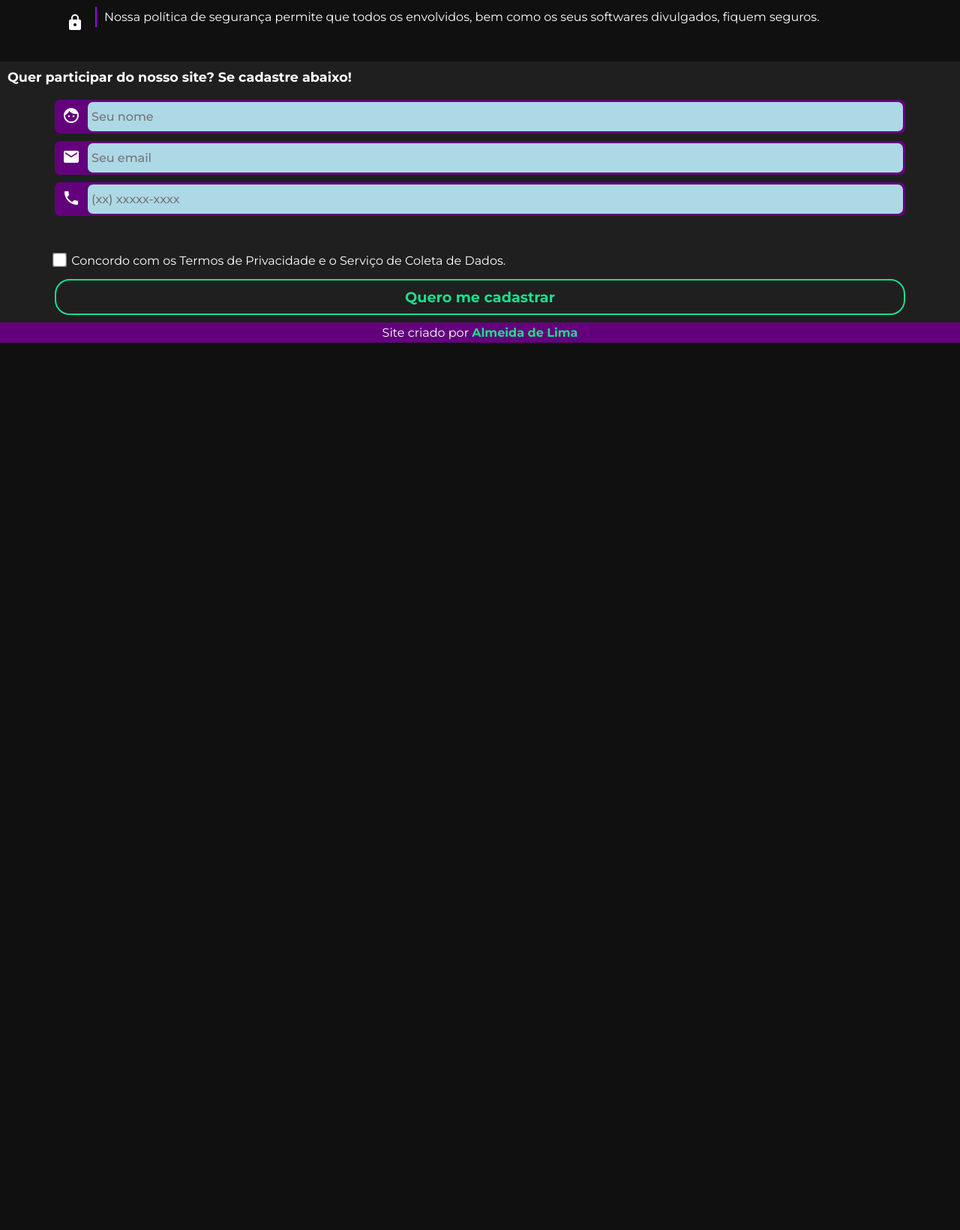
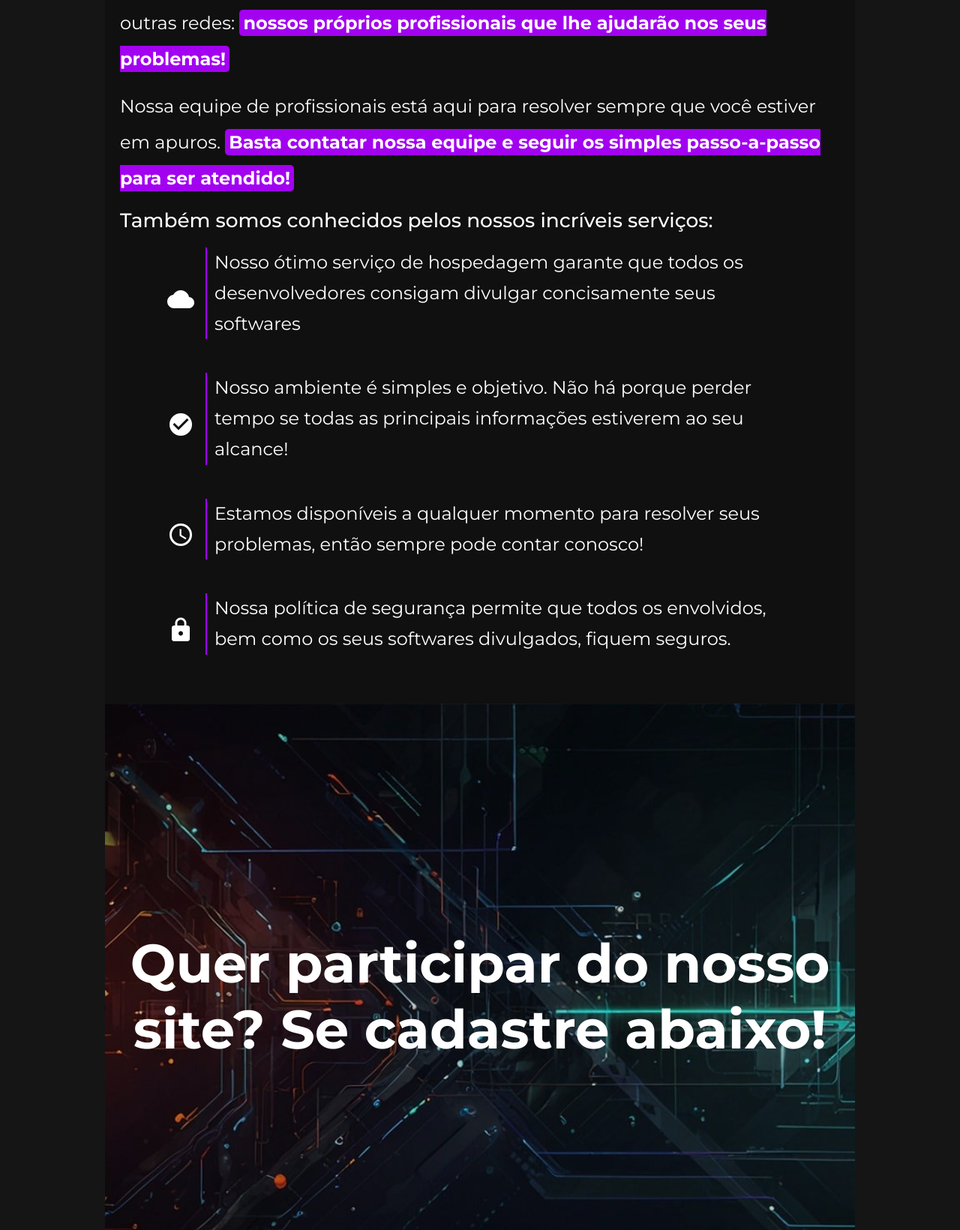
Before and after one commit to GabAlmeyda/Landing-Page, a plain HTML site: page index.html in a window 1280 px wide. Shown: the part 929-2569 px from the top of the page at 75% size. Before the commit the page ends 1386 px from the top, so only its background shows below. Drawn offline with Linux system fonts and the light colour scheme.

Commit message:
terminei quase tudo, pq ainda falta colocar a navbar

```diff
--- a/index.html
+++ b/index.html
@@ -11,9 +11,9 @@
     <link href="https://fonts.googleapis.com/icon?family=Material+Icons" rel="stylesheet">
 
     <link rel="stylesheet" href="styles/style.css">
-    <link rel="stylesheet" href="styles/medium-phones.css" media="screen and (min-width: 481px) and (max-width: 767px)">
-    <link rel="stylesheet" href="styles/tablet-query.css" media="screen and (min-width: 768px) and (max-width: 1224px)">
-    <link rel="stylesheet" href="styles/desktop-query.css" media="screen and (min-width: 1225px)">
+    <link rel="stylesheet" href="styles/medium-phones.css" media="screen and (min-width: 481px)">
+    <link rel="stylesheet" href="styles/tablet-query.css" media="screen and (min-width: 768px)">
+    <link rel="stylesheet" href="styles/desktop-query.css" media="screen and (min-width: 1224px)">
 </head>
 
 <body>
@@ -76,7 +76,10 @@
 
         <!-- The form container -->
         <div id="form-container">
-            <h3>Quer participar do nosso site? Se cadastre abaixo!</h3>
+            <div id="image-container-2">
+                <h3>Quer participar do nosso site? Se cadastre abaixo!</h3>
+            </div>
+            <p>Se cadastrando abaixo, você terá acesso a todos os nosso recursos, de forma prática e rápida!</p>
             <form action="cadastro.php" method="get" autocomplete="on">
                 <div class="input-container">
                     <div class="icon">
--- a/styles/desktop-query.css
+++ b/styles/desktop-query.css
@@ -1 +1,47 @@
 /* Media Query for desktop screen */
+html {
+    font-size: 1.5rem;
+}
+
+main {
+    max-width: 1000px;
+
+    margin: auto;
+}
+
+#image-container {
+    height: 90vh;
+
+    padding: 20px;
+}
+
+#image-container h1 {
+    font-size: 2rem;
+}
+
+#image-container h2 {
+    font-size: 1.4rem;
+}
+
+#topics-container {
+    padding: 20px;
+}
+
+#topics-container .topic {
+    margin-bottom: 30px;
+}
+
+#form-container {
+    padding: 20px;
+}
+
+#form-container #image-container-2 {
+    height: 100vh;
+
+    margin: -20px;
+    margin-bottom: 20px;
+}
+
+#form-container #image-container-2 h3 {
+    font-size: 3rem;
+}
--- a/styles/medium-phones.css
+++ b/styles/medium-phones.css
@@ -1,3 +1,7 @@
-#image-container {
-    height: 40vh;
+html {
+    font-size: 1.3rem;
 }
+
+#topics-container .topic .icon span {
+    font-size: 1.5em;
+}
--- a/styles/style.css
+++ b/styles/style.css
@@ -16,10 +16,19 @@
 body, html {
     height: 100vw;
 
+    background-color: #151515;
+
+    font-size: 1.1rem;
+}
+
+main {
     background-color: #101010;
 }
 
 header {
+    display: flex;
+    align-items: center;
+    justify-content: center;
     position: relative;
     z-index: 1;
 
@@ -30,7 +39,6 @@ header {
     background-color: #63007C;
 
     color: white;
-    text-align: center;
 }
 
 header h1 {
@@ -141,10 +149,46 @@ main {
     background-color: rgb(31, 31, 31);
 }
 
-#form-container h3 {
+#form-container #image-container-2 {
+    position: relative;
+    display: flex;
+    align-items: center;
+    justify-content: center;
+
+    height: 55vh;
+
+    margin: -10px;
+    margin-bottom: 10px;
+
+    background: gray url("../images/top-image01.jpg") no-repeat scroll center / cover;
+
+    text-align: center;
+}
+
+#form-container #image-container-2::before {
+    content: "";
+
+    position: absolute;
+    top: 0;
+    left: 0;
+    z-index: 1;
+
+    width: 100%;
+    height: 100%;
+
+    background-color: rgba(0, 0, 0, 0.2);
+}
+
+#form-container #image-container-2 h3 {
+    z-index: 2;
+
     margin-bottom: 20px;
 
-    font-size: 1.1rem;
+    font-size: 2rem;
+}
+
+#form-container p {
+    margin: 30px;
 }
 
 #form-container .input-container {
--- a/styles/tablet-query.css
+++ b/styles/tablet-query.css
@@ -2,6 +2,14 @@
 
 html {
     font-size: 1.7rem;
+}
+
+header {
+    height: 10vh;
+}
+
+#topics-container .topic .icon span {
+    font-size: 1.5rem;
 }
 
 #form-container .input-container{
```
